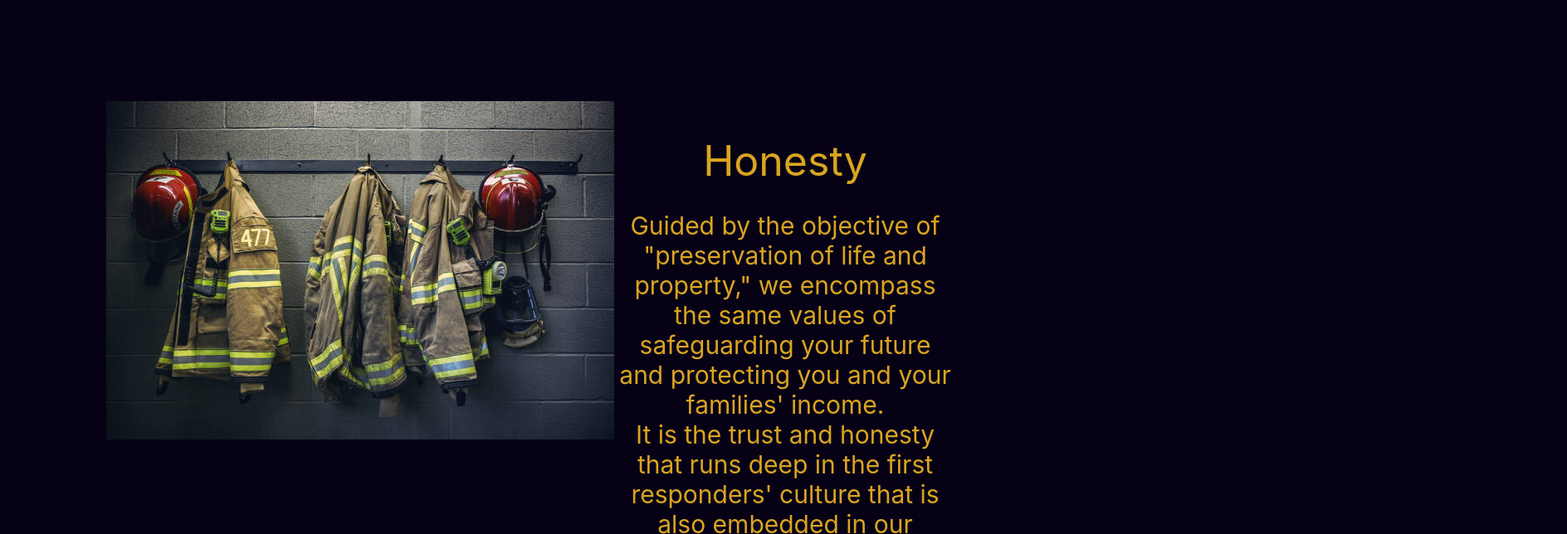
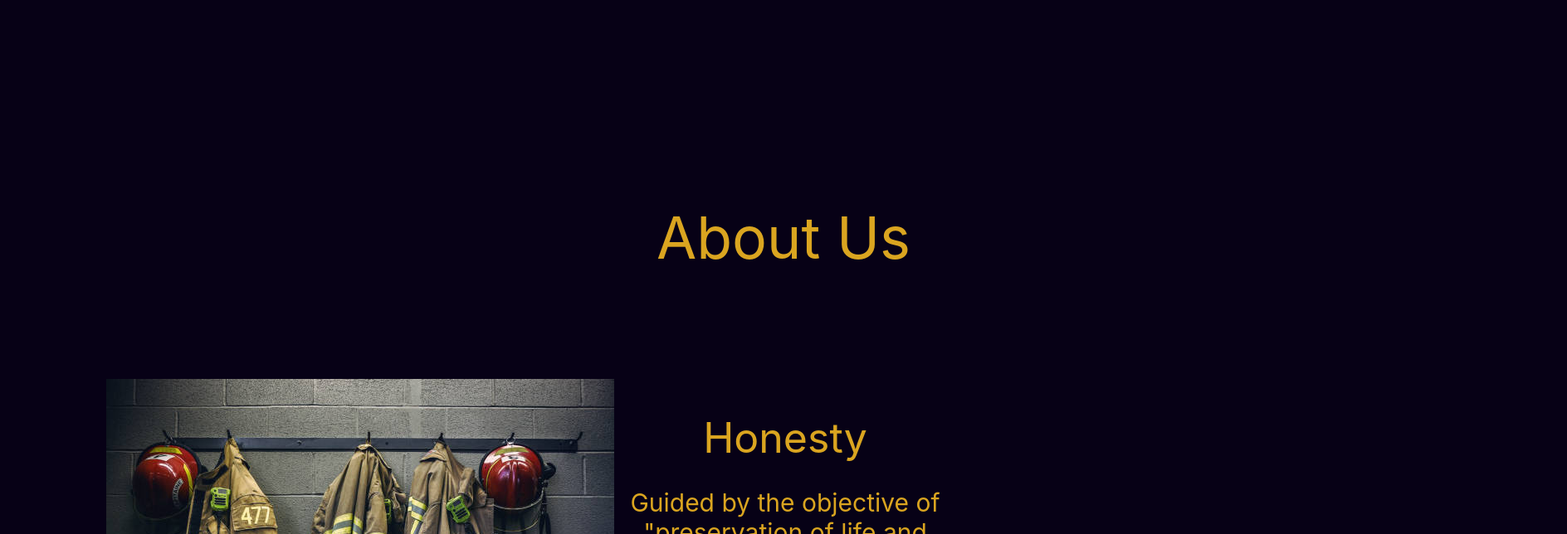
Before and after one commit to JayBarbanel/HFR_Test, a React (Create React App) app: page / in a window 1280 px wide. Shown: the part 480-1124 px from the top of the page at 83% size, 1888 px wide, since content can reach past the window. Built offline with nearby package versions, Linux system fonts and the light colour scheme.

Commit message:
added about component, need to add card above with an image or somethign to seperate logo and lower section

```diff
--- a/src/App.css
+++ b/src/App.css
@@ -9,6 +9,13 @@
   align-items: center;
   margin: auto;
   width: 35%;
+}
+
+.about{
+  color: goldenrod;
+  text-align: center;
+  font-size: 70px;
+  margin-top: 20%;
 }
 
 .weTake{
@@ -28,7 +35,7 @@
 }
 
 .cardTwo{
-  margin-top: 20%;
+  margin-top: 10%;
   margin-left: 10%;
   margin-right: 10%;
   margin-bottom: none;
--- a/src/App.js
+++ b/src/App.js
@@ -4,6 +4,7 @@ import Logo from './components/LogoHeader'
 import Head from './components/Header'
 import Honest from './components/Honesty'
 import Attention from './components/Attention'
+import About from './components/About'
 import { BrowserRouter as Router} from 'react-router-dom';
 
 
@@ -12,6 +13,7 @@ function App() {
     <Router>
       <Head/>
       <Logo/>
+      <About/>
       <Honest/>
       <Attention/>
     </Router>
--- /dev/null
+++ b/src/components/About.js
@@ -0,0 +1,19 @@
+import React from 'react'
+import '../App.css'
+import{
+    Card,
+} from 'react-bootstrap'
+
+function About(){
+    return (
+        <Card style={{ width: '118rem' }}>
+  <Card.Body>
+    <Card.Text className="about">
+      About Us
+    </Card.Text>
+  </Card.Body>
+</Card>
+    )
+}
+
+export default About;
```
